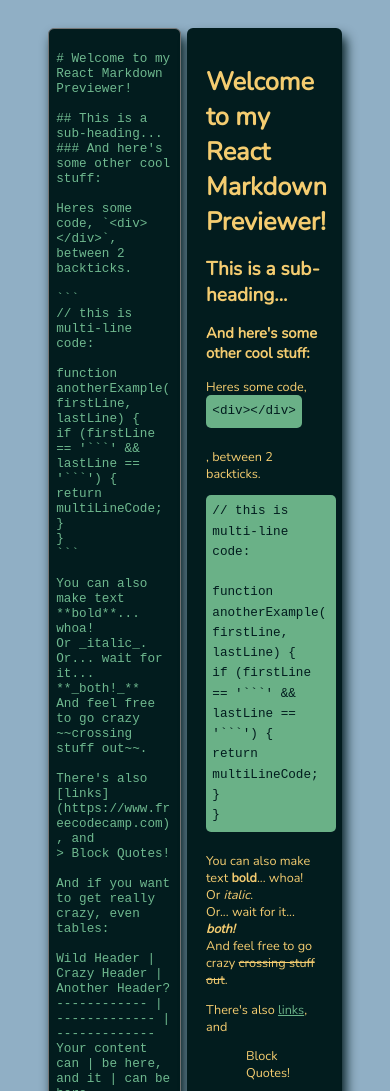
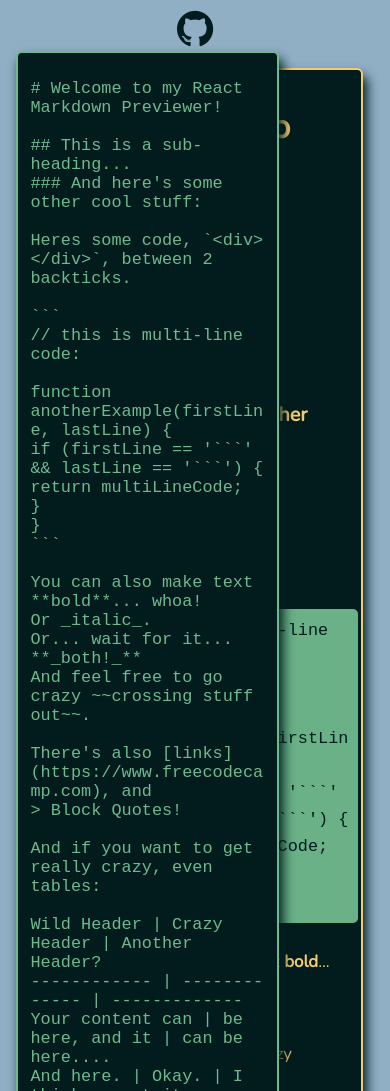
Before and after one commit to glushkov89/FCC-Markdown-Previewer, a plain HTML site: page index.html in a window 390 px wide. Shown: the top 1091 px of the page. Drawn offline with nearby package versions, Linux system fonts and the light colour scheme.

Commit message:
FINISHED

```diff
--- a/index.html
+++ b/index.html
@@ -68,10 +68,10 @@ And here. | Okay. | I think we get it.
 </textarea></pre>
         </div>
 
-        <div id="preview" class='preview-container'></div>
+        <div id="preview" class='preview-container down'></div>
 
     </main>
-    <footer>Source code on
+    <footer>
         <a href='https://github.com/glushkov89/FCC-Markdown-Previewer' target="_blank">
             <i class="fa fa-github"></i>
         </a>
--- a/script/app.js
+++ b/script/app.js
@@ -24,6 +24,9 @@ const appMod = (function() {
 		},
 		attachEventHandlers: function() {
 			$(ids.editor).on("input", this.convertText);
+			$(ids.preview).on("click", () => {
+				$(ids.preview).toggleClass("down");
+			});
 		},
 		enableAutosize: function() {
 			autosize($(ids.editor));
--- a/script/bundle.js
+++ b/script/bundle.js
@@ -1832,6 +1832,9 @@ const appMod = (function() {
 		},
 		attachEventHandlers: function() {
 			$(ids.editor).on("input", this.convertText);
+			$(ids.preview).on("click", () => {
+				$(ids.preview).toggleClass("down");
+			});
 		},
 		enableAutosize: function() {
 			autosize($(ids.editor));
--- a/style/style.scss
+++ b/style/style.scss
@@ -4,16 +4,44 @@ $code-bg-color: #6ab187;
 $editor-color: #6fb98f;
 $prew-color: #f4cc70;
 %textarea-shared {
-    margin: 20px 10px;
-    padding: 5% 5%;
+	margin: 3vh 2vw 3vh 2vw;
+	padding: 3% 5%;
 	width: 30vw;
 	height: auto;
+	font-size: 0.8vw;
 	background-color: $txt-bg-color;
+	border: 2px solid;
 	border-radius: 6px;
 	box-shadow: 4px 8px 12px 0 $txt-bg-color;
 }
 
-@media only screen and (orientation: portrait) {}
+@media only screen and (orientation: portrait) {
+	main {
+		display: inline !important;
+	}
+	#editor,
+	#preview {
+		width: 60vw;
+		font-size: 2vh;
+	}
+	.preview-container {
+		display: inline !important;
+		position: absolute;
+		top: 5vh;
+		left: 20vw;
+	}
+	.editor-container {
+		position: absolute;
+		top: 3vh;
+		display: inline !important;
+	}
+	.fa {
+		font-size: 5vh !important;
+	}
+	.down {
+		z-index: -10;
+	}
+}
 
 body {
 	background-color: $win-bg-color;
@@ -70,18 +98,18 @@ a:visited {
 }
 
 #editor {
-    font-size: 1.5vh;
+	border-color: $editor-color;
 	@extend %textarea-shared;
 	color: $editor-color;
 }
 
 #preview {
-    font-size: 1.5vh;
 	font-family: "Nunito", sans-serif;
 	@extend %textarea-shared;
 	color: $prew-color;
+	border-color: $prew-color;
 	img {
-        width: 90%;
+		max-width: 90%;
 		height: auto;
 	}
 }
@@ -93,6 +121,6 @@ pre {
 }
 
 .fa {
-    font-size: 3vh;
+	font-size: 3vw;
 	color: $txt-bg-color;
 }
```
Also changed, not shown: style/style.css, 2 other files. Lines whose indentation alone changed are shown as unchanged.
